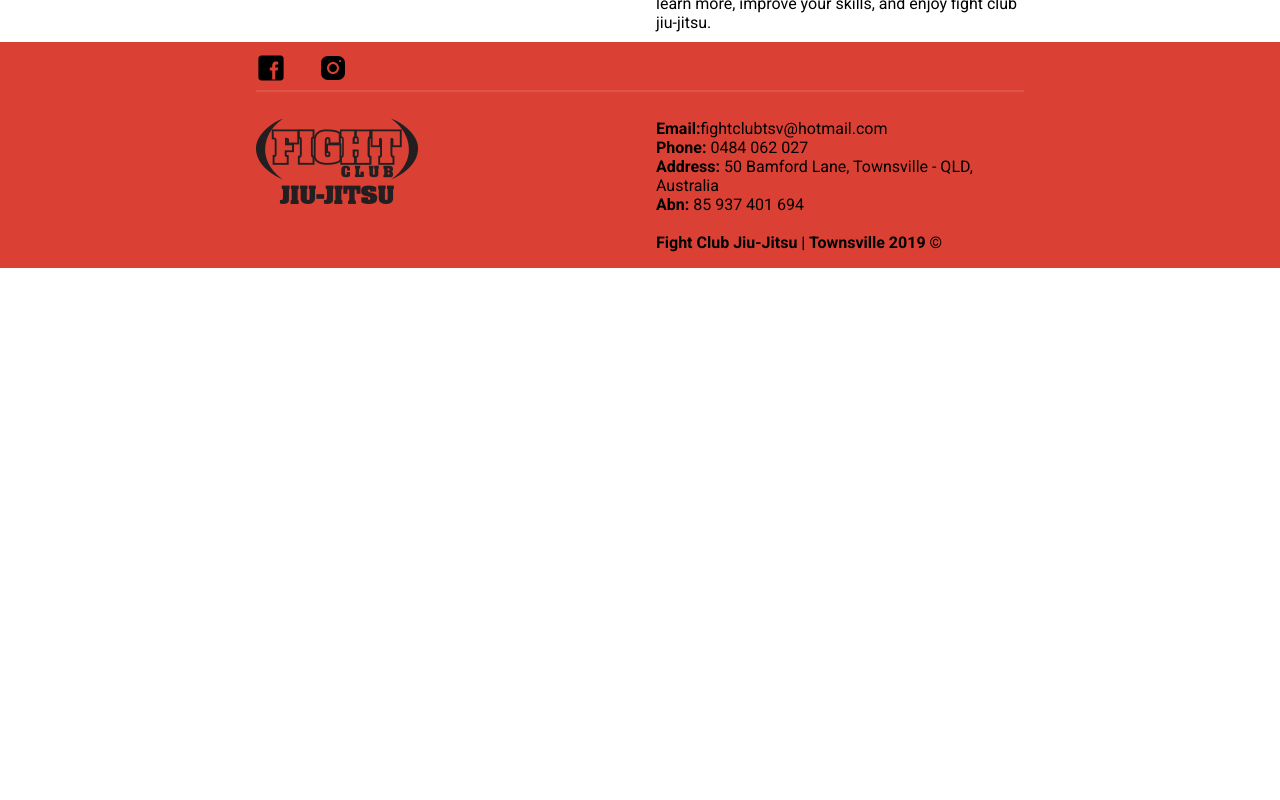
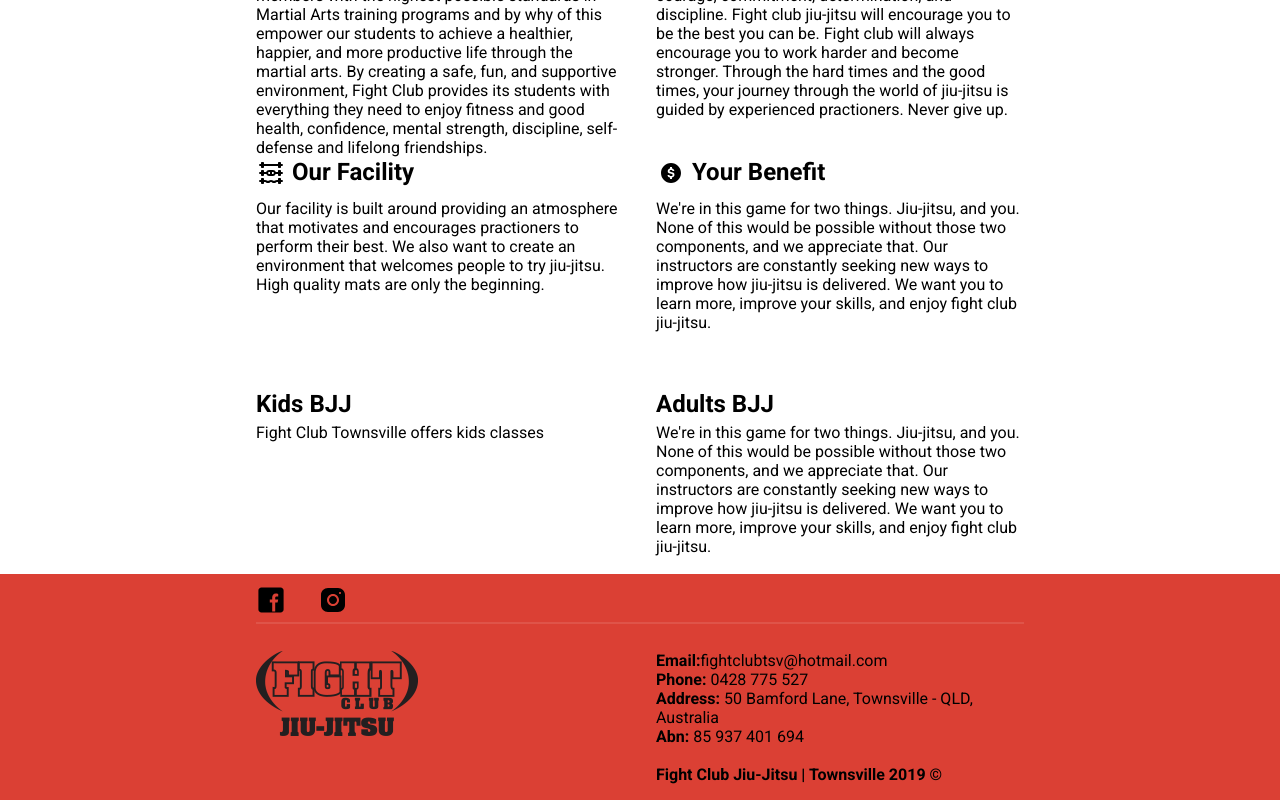
Before and after one commit to bmwadforth/fctsv, a React (Create React App) app: page / in a window 1280 px wide. Shown: the part 1006-1806 px from the top of the page. Before the commit the page ends 1274 px from the top, so only its background shows below. Built offline with nearby package versions, Linux system fonts and the light colour scheme.

Commit message:
Updating details

```diff
--- a/src/Assets/Styles/index.scss
+++ b/src/Assets/Styles/index.scss
@@ -36,7 +36,7 @@
                 video {
                     display: block;
                     width: 100%;
-                    height: 500px;
+                    height: 800px;
                     object-fit: cover;
                 }
             }
--- a/src/Components/Footer.js
+++ b/src/Components/Footer.js
@@ -30,7 +30,7 @@
               </a>
             </p>
             <p>
-              <strong>Phone:</strong> 0484 062 027
+              <strong>Phone:</strong> 0428 775 527
             </p>
             <p>
               <strong>Address:</strong> 50 Bamford Lane, Townsville - QLD,
--- a/src/Components/Home.js
+++ b/src/Components/Home.js
@@ -57,6 +57,23 @@
           </p>
         </Tile>
       </Row>
+
+      <Row content>
+        <Tile title="Kids BJJ" icon={null}>
+          <p>
+            Fight Club Townsville offers kids classes
+          </p>
+        </Tile>
+        <Tile title="Adults BJJ" icon={null}>
+          <p>
+            We're in this game for two things. Jiu-jitsu, and you. None of this
+            would be possible without those two components, and we appreciate
+            that. Our instructors are constantly seeking new ways to improve how
+            jiu-jitsu is delivered. We want you to learn more, improve your
+            skills, and enjoy fight club jiu-jitsu.
+          </p>
+        </Tile>
+      </Row>
     </div>
   );
 }
```
